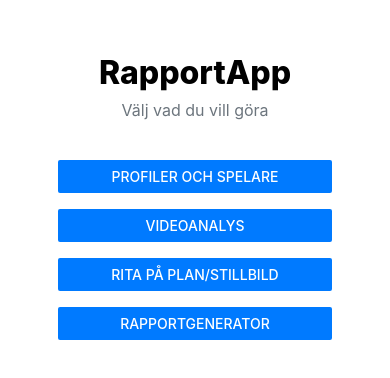
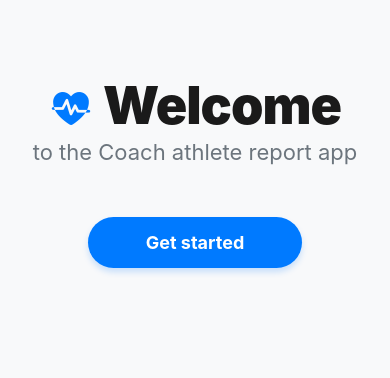
Before and after one commit to tdjohnson1987/coachapp, a React Native app: screen / in a window 390 px wide. Shown: the part 226-604 px from the top of the page. Built offline with nearby package versions, Linux system fonts and the light colour scheme.

Commit message:
hemskärm

```diff
--- a/src/features/home/HomeView.jsx
+++ b/src/features/home/HomeView.jsx
@@ -1,63 +1,96 @@
 // src/features/home/HomeView.jsx
 import React from 'react';
-import { View, Text, Button, StyleSheet } from 'react-native';
+import { View, Text, StyleSheet, TouchableOpacity, SafeAreaView } from 'react-native';
+import { Ionicons } from '@expo/vector-icons';
 
 const HomeView = ({ navigate }) => {
   return (
-    <View style={styles.container}>
-      <View style={styles.headerBlock}>
-        <Text style={styles.title}>RapportApp</Text>
-        <Text style={styles.subtitle}>Välj vad du vill göra</Text>
+    <SafeAreaView style={styles.container}>
+      <View style={styles.mainContent}>
+
+        {/* Titel-block med ikon bredvid Welcome */}
+        <View style={styles.headerBlock}>
+          <View style={styles.welcomeRow}>
+            <Ionicons
+              name="fitness"
+              size={44}
+              color="#007AFF"
+              style={styles.titleIcon}
+            />
+            <Text style={styles.welcomeText}>Welcome</Text>
+          </View>
+          <Text style={styles.appText}>to the Coach athlete report app</Text>
+        </View>
+
+        {/* Centrerad knapp */}
+        <TouchableOpacity
+          style={styles.getStartedButton}
+          onPress={() => navigate('Selection')}
+          activeOpacity={0.8}
+        >
+          <Text style={styles.buttonText}>Get started</Text>
+        </TouchableOpacity>
       </View>
-
-      <View style={styles.buttonBlock}>
-        <Button
-          title="Profiler och spelare"
-          onPress={() => navigate('Selection')}
-          color="#007AFF"
-        />
-        <View style={styles.spacer} />
-        <Button
-          title="Videoanalys"
-          onPress={() => navigate('VideoAnalysis')}
-          color="#007AFF"
-        />
-        <View style={styles.spacer} />
-        <Button
-          title="Rita på plan/stillbild"
-          onPress={() => navigate('Capture')}
-          color="#007AFF"
-        />
-        <View style={styles.spacer} />
-
-        <Button
-          title="Rapportgenerator"
-          onPress={() => navigate('ReportGenerator')}
-          color="#007AFF"
-        />
-      </View>
-    </View>
+    </SafeAreaView>
   );
 };
 
 const styles = StyleSheet.create({
   container: {
     flex: 1,
+    backgroundColor: '#F8F9FA',
+  },
+  mainContent: {
+    flex: 1,
     justifyContent: 'center',
     alignItems: 'center',
-    padding: 24,
-    backgroundColor: '#FFF',
+    paddingHorizontal: 30,
+    marginTop: -50, // Justera denna för att flytta hela paketet upp/ner
   },
-  headerBlock: { marginBottom: 40 },
-  title: { fontSize: 32, fontWeight: '800', textAlign: 'center' },
-  subtitle: {
-    fontSize: 16,
+  headerBlock: {
+    alignItems: 'center',
+    marginBottom: 50,
+  },
+  welcomeRow: {
+    flexDirection: 'row', // Lägger ikon och text på samma rad
+    alignItems: 'center',
+    justifyContent: 'center',
+  },
+  titleIcon: {
+    marginRight: 10, // Avstånd mellan ikon och text
+    marginTop: 5,    // Finjustering för att ikonen ska linjera med texten
+  },
+  welcomeText: {
+    fontSize: 52,
+    fontWeight: '900',
+    color: '#1A1A1A',
+    letterSpacing: -1,
+  },
+  appText: {
+    fontSize: 22,
+    fontWeight: '400',
     color: '#6C757D',
+    marginTop: 0,
+    lineHeight: 30,
     textAlign: 'center',
-    marginTop: 8,
   },
-  buttonBlock: { width: '80%' },
-  spacer: { height: 16 },
+  getStartedButton: {
+    backgroundColor: '#007AFF',
+    width: '65%',
+    paddingVertical: 15,
+    borderRadius: 30,
+    alignItems: 'center',
+    shadowColor: '#007AFF',
+    shadowOffset: { width: 0, height: 4 },
+    shadowOpacity: 0.2,
+    shadowRadius: 6,
+    elevation: 4,
+  },
+  buttonText: {
+    color: '#FFFFFF',
+    fontSize: 18,
+    fontWeight: '700',
+  },
 });
 
 export default HomeView;
```
